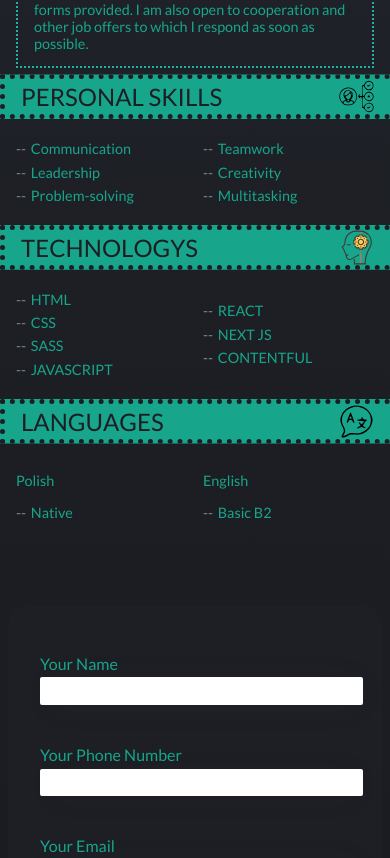
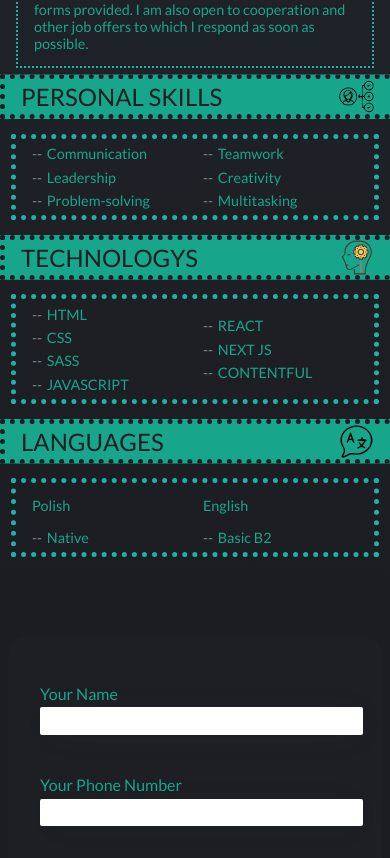
Before and after one commit to INFORM4TYK/Portfolio, a Next.js app: page / in a window 390 px wide. Shown: the part 1198-2056 px from the top of the page. Built offline with nearby package versions, Linux system fonts and the light colour scheme.

Commit message:
AboutIcons

```diff
--- a/components/About/About.module.scss
+++ b/components/About/About.module.scss
@@ -44,6 +44,9 @@
   }
   ul {
     font-size: var(--fs-big);
+    border: dotted 5px var(--sec-color);
+    width: 100%;
+    width: calc(100% - 3rem);
   }
   li {
     margin: 0.4rem 0;
@@ -110,6 +113,8 @@
     }
     .skills {
       width: 100%;
+      display: grid;
+      place-items: center;
     }
     grid-template-columns: auto;
     .skllsLeftSec {
```
